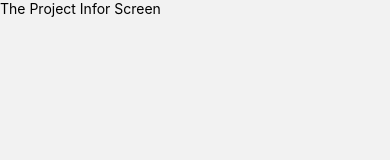
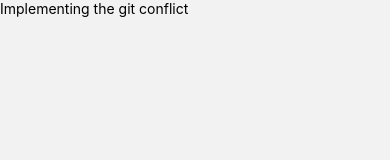
Before and after one commit to kwabla-1/react-native-shopping-app, a React Native app: screen /ProductInfor in a window 390 px wide. Shown: the top 160 px of the page. Built offline with nearby package versions, Linux system fonts and the light colour scheme.

Commit message:
implemented the confict between branches ignore this commit message

```diff
--- a/screens/ProductInfor.jsx
+++ b/screens/ProductInfor.jsx
@@ -3,7 +3,7 @@ import {Text} from "react-native";
 export const ProductInfor = () => {
 	return (
 		<>
-			<Text>The Project Infor Screen</Text>
+			<Text>Implementing the git conflict</Text>
 		</>
 	)
 }
```
